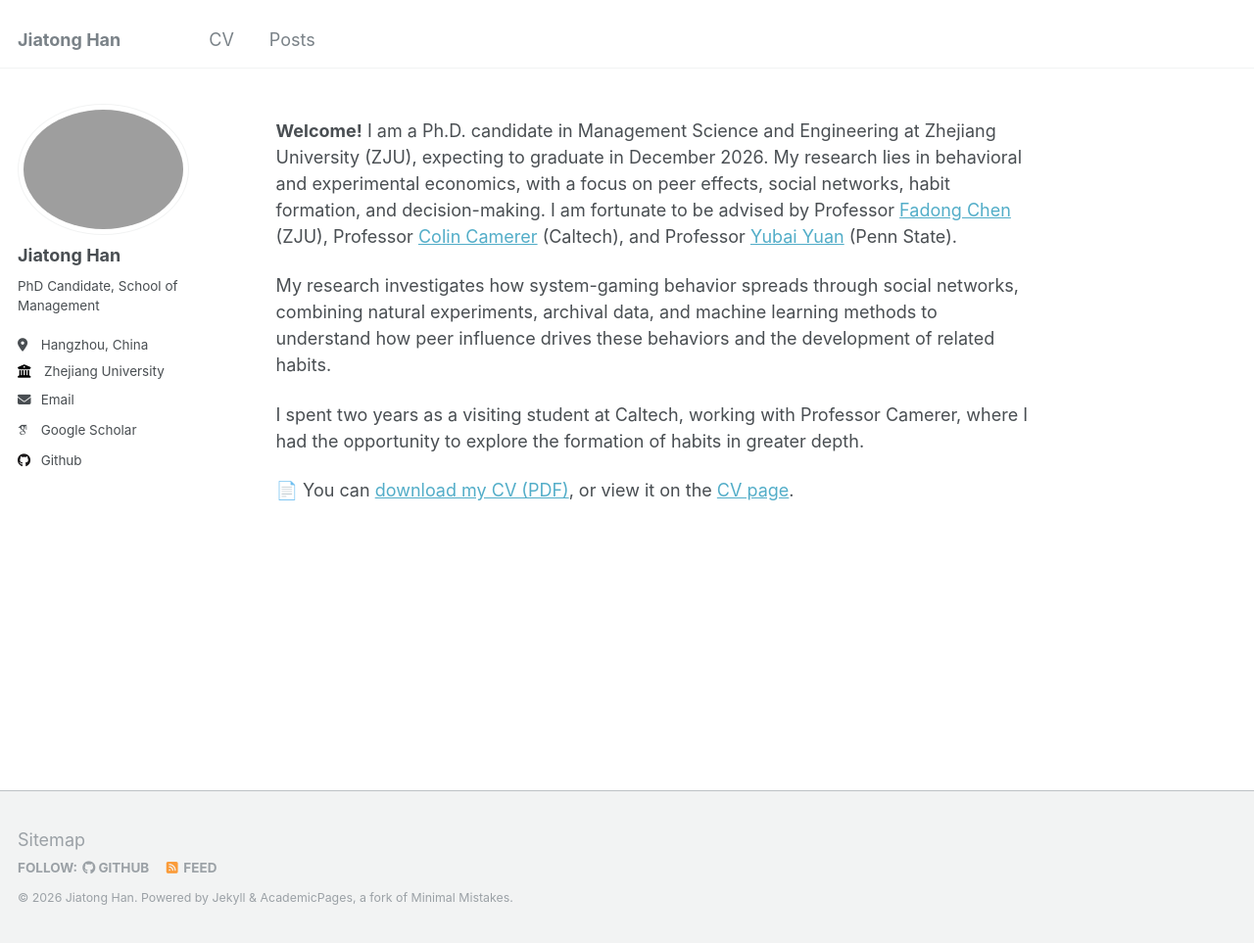
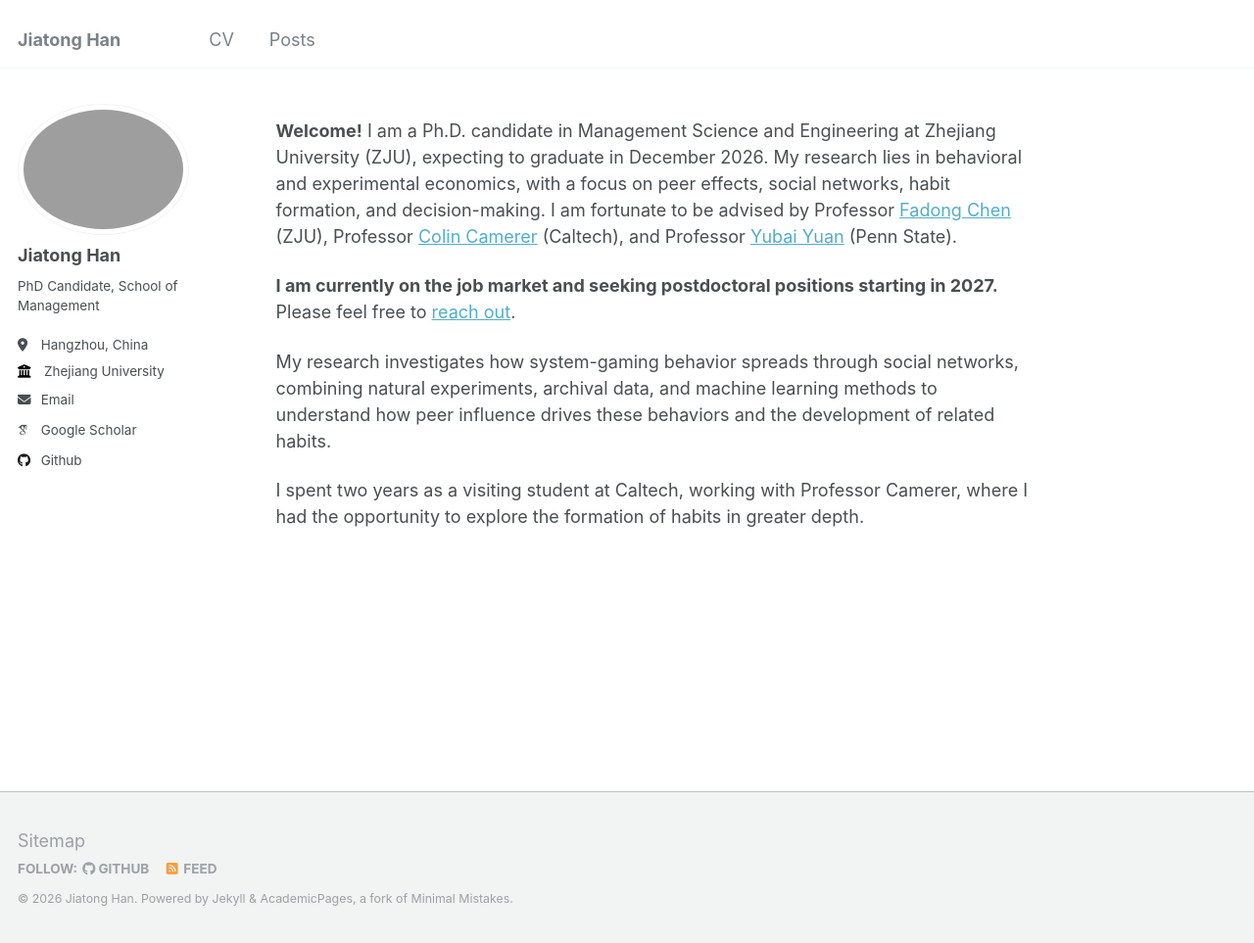
Before and after one commit to tt-08/jiatonghan, a Jekyll site: the page built from _pages/about.md, in a window 1280 px wide and 963 px high. Shown: the whole window at 98% size. Built offline with Jekyll 4.4.1, drawn with Linux system fonts in a browser that asks for light colours; some web fonts are replaced.

Commit message:
Homepage: remove CV link line, add postdoc-seeking note
Co-Authored-By: Claude Opus 4.8 (1M context) <noreply@anthropic.com>

```diff
--- a/_pages/about.md
+++ b/_pages/about.md
@@ -9,12 +9,11 @@ redirect_from:
 **Welcome!**
 I am a Ph.D. candidate in Management Science and Engineering at Zhejiang University (ZJU), expecting to graduate in December 2026. My research lies in behavioral and experimental economics, with a focus on peer effects, social networks, habit formation, and decision-making. I am fortunate to be advised by Professor [Fadong Chen](https://fadongchen.weebly.com/) (ZJU), Professor [Colin Camerer](https://www.hss.caltech.edu/people/colin-f-camerer) (Caltech), and Professor [Yubai Yuan](https://yubaiyuan-stats.github.io/) (Penn State).
 
+**I am currently on the job market and seeking postdoctoral positions starting in 2027.** Please feel free to [reach out](mailto:hanjt@zju.edu.cn).
+
 My research investigates how system-gaming behavior spreads through social networks, combining natural experiments, archival data, and machine learning methods to understand how peer influence drives these behaviors and the development of related habits.
 
 I spent two years as a visiting student at Caltech, working with Professor Camerer, where I had the opportunity to explore the formation of habits in greater depth.
-
-{% include base_path %}
-📄 You can [download my CV (PDF)]({{ base_path }}/files/Jiatong_Han_CV.pdf), or view it on the [CV page]({{ base_path }}/cv/).
 
 
 <!-- In the future, I hope to study dishonest behavior in a lab to gain insights into why people make these choices.-->
```
